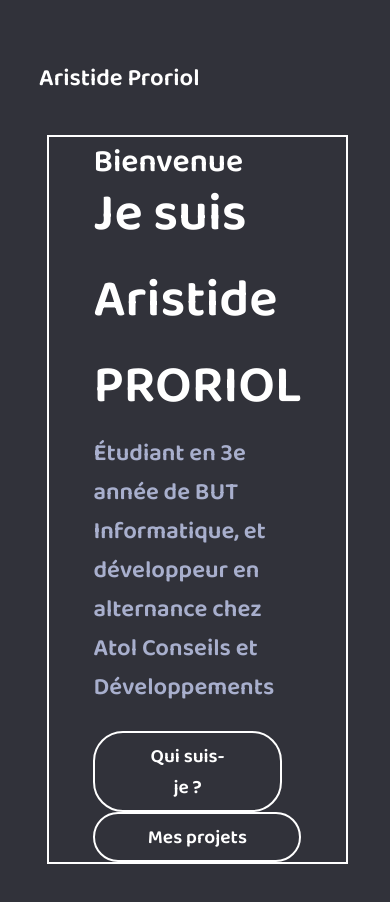
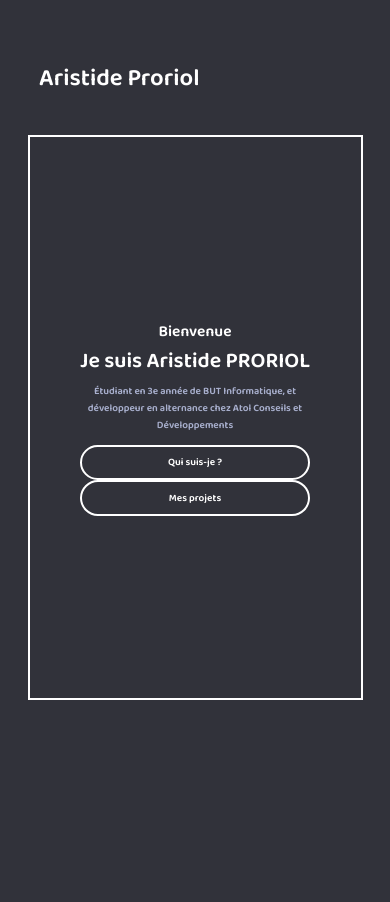
Before and after one commit to AristideEXE/aristide-proriol, a React (Create React App) app: page / in a window 390 px wide. Shown: the top 902 px of the page. After the commit the page ends 844 px from the top, so only its background shows below. Built offline with nearby package versions, Linux system fonts and the light colour scheme.

Commit message:
Rend la page d'accueil responsive

```diff
--- a/src/components/TextButton/TextButton.module.css
+++ b/src/components/TextButton/TextButton.module.css
@@ -3,5 +3,11 @@
     padding: 0px 40px;
     color: var(--primary-color);
     font-family: 'Baloo Bhai 2';
-    font-size: 1.2rem;
+    font-size: 1.3vw;
 }
+
+@media (max-width: 40em) {
+    .text{
+        font-size: 2.6vw;
+    }
+}
--- a/src/pages/Home/Home.js
+++ b/src/pages/Home/Home.js
@@ -1,6 +1,7 @@
 import { Link } from "react-router-dom";
 import styles from "./Home.module.css";
 import TextButton from "../../components/TextButton/TextButton";
+import classNames from "classnames";
 
 const Home = () => {
     return (
@@ -11,8 +12,10 @@ const Home = () => {
           <p className={styles.subtitle}>
             Étudiant en 3e année de BUT Informatique, et développeur en alternance chez Atol Conseils et Développements
           </p>
-          <Link>
-            <TextButton text={"Qui suis-je ?"} className={styles.firstButton}/>
+          <Link className={classNames(styles.links, styles.firstButton)}>
+            <TextButton text={"Qui suis-je ?"}/>
+          </Link>
+          <Link className={styles.links}>
             <TextButton text={"Mes projets"}/>
           </Link>
         </div>
--- a/src/pages/Home/Home.module.css
+++ b/src/pages/Home/Home.module.css
@@ -9,33 +9,48 @@
 }
 
 .home .welcome{
-    font-size: 2rem;
+    font-size: 2.1vw;
     margin: 0;
     padding: 0;
 }
 
 .home h1{
-    font-size: 3.3rem;
-    margin-top: -1rem;
+    font-size: 3.6vw;
+    margin-top: -2vh;
     margin-bottom: 0;
     padding: 0;
 }
 
 .home .subtitle{
-    font-size: 1.5rem;
+    font-size: 1.7vw;
     margin-top: 0.3rem;
     padding: 0;
     color: var(--secondary-color);
 }
 
-.buttonContent {
-    margin: 0.4rem;
-    padding: 0px 40px;
-    color: var(--primary-color);
-    font-family: 'Baloo Bhai 2';
-    font-size: 1.2rem;
-}
-
 .firstButton {
     margin-right: 20px;
 }
+
+@media (max-width: 40em) {
+    .home {
+        text-align: center;
+    }
+
+    .home h1 {
+        margin-top: 0;
+        font-size: 5.5vw;
+    }
+
+    .home .welcome{
+        font-size: 4vw;
+    }
+
+    .home .subtitle{
+        font-size: 2.6vw;
+    }
+
+    .links button{
+        width: 100%;
+    }
+}
--- a/src/pages/Layout/Layout.module.css
+++ b/src/pages/Layout/Layout.module.css
@@ -10,3 +10,9 @@
     -o-box-sizing:      border-box;
     box-sizing:         border-box;
 }
+
+@media (max-width: 40em) {
+    .content {
+        padding: 15vh 5vw;
+    }
+}
```
